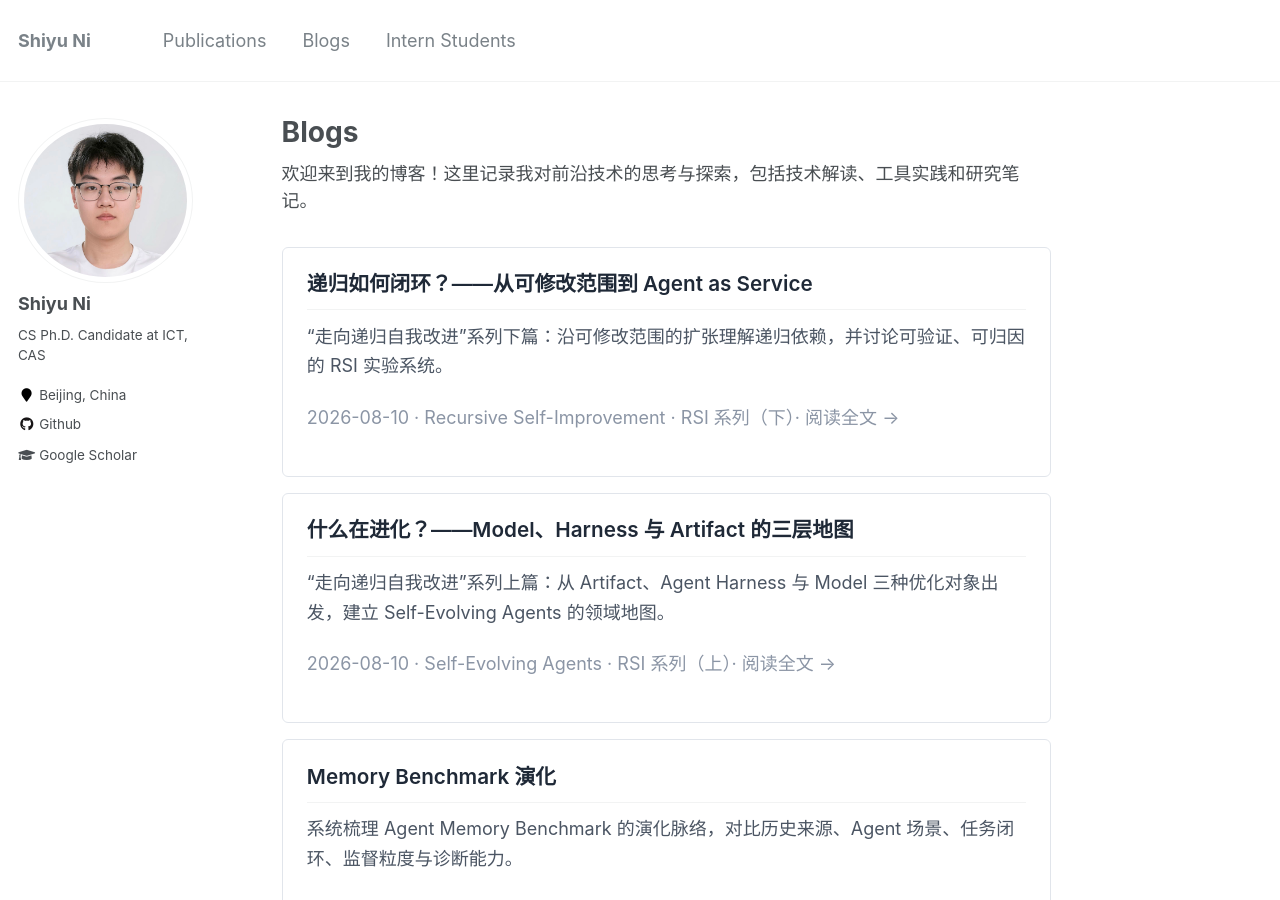
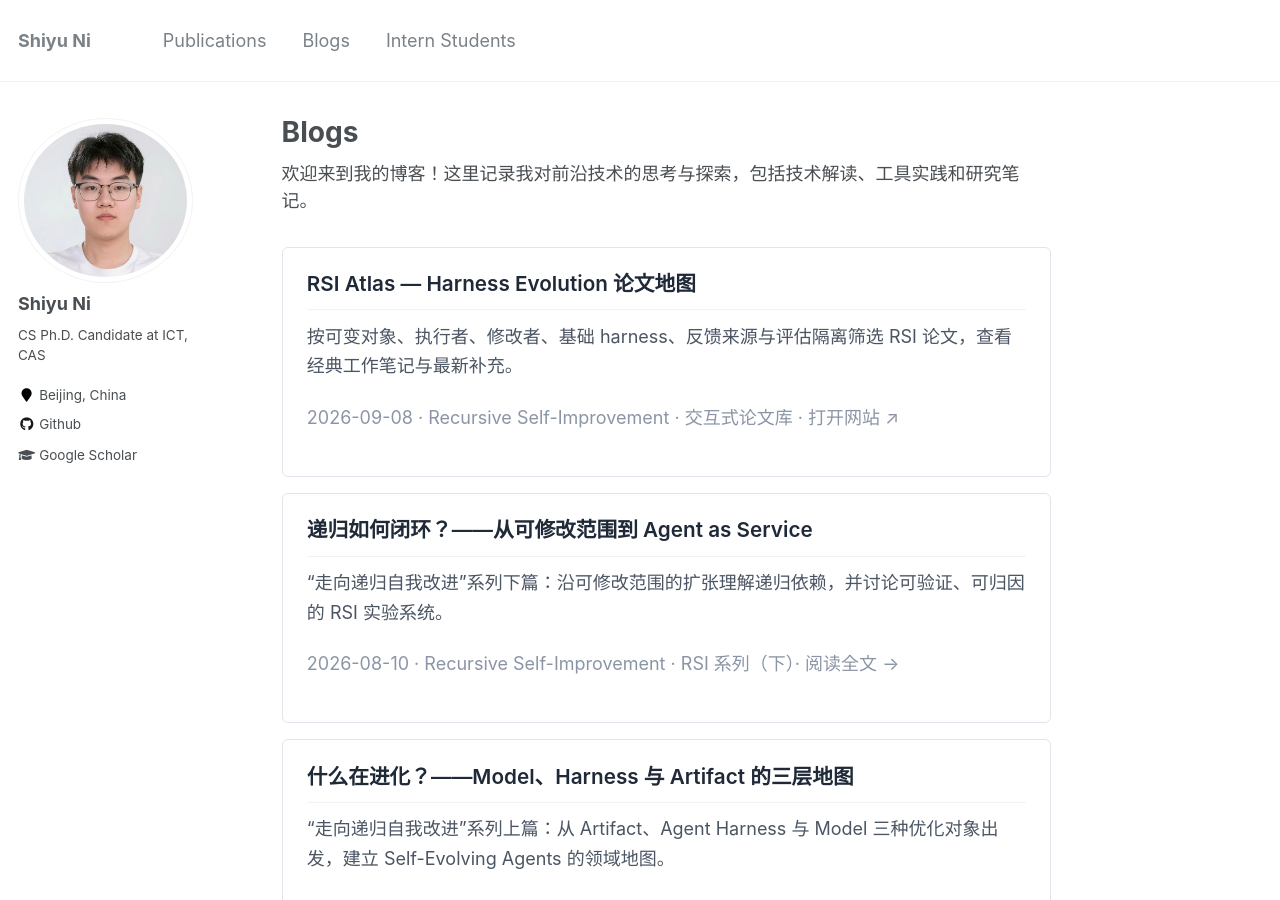
Before and after one commit to ShiyuNee/ShiyuNee.github.io, a Jekyll site: the page built from _pages/blogs.md, in a window 1280 px wide and 900 px high. Built offline with Jekyll 4.4.1, drawn with Linux system fonts in a browser that asks for light colours.

Commit message:
Link RSI Atlas research catalog from blogs

```diff
--- a/_pages/blogs.md
+++ b/_pages/blogs.md
@@ -7,6 +7,12 @@ author_profile: true
 欢迎来到我的博客！这里记录我对前沿技术的思考与探索，包括技术解读、工具实践和研究笔记。
 
 <div class="blog-list">
+  <a class="blog-entry" href="https://shiyunee.github.io/rsi-atlas/" target="_blank" rel="noopener noreferrer">
+    <h2 class="blog-entry__title">RSI Atlas — Harness Evolution 论文地图</h2>
+    <p class="blog-entry__description">按可变对象、执行者、修改者、基础 harness、反馈来源与评估隔离筛选 RSI 论文，查看经典工作笔记与最新补充。</p>
+    <p class="blog-entry__meta">2026-09-08 · Recursive Self-Improvement · 交互式论文库 · 打开网站 ↗</p>
+  </a>
+
   <a class="blog-entry" href="{{ '/blogs/RSI-Where-the-Loop-Closes/' | relative_url }}">
     <h2 class="blog-entry__title">递归如何闭环？——从可修改范围到 Agent as Service</h2>
     <p class="blog-entry__description">“走向递归自我改进”系列下篇：沿可修改范围的扩张理解递归依赖，并讨论可验证、可归因的 RSI 实验系统。</p>
```
